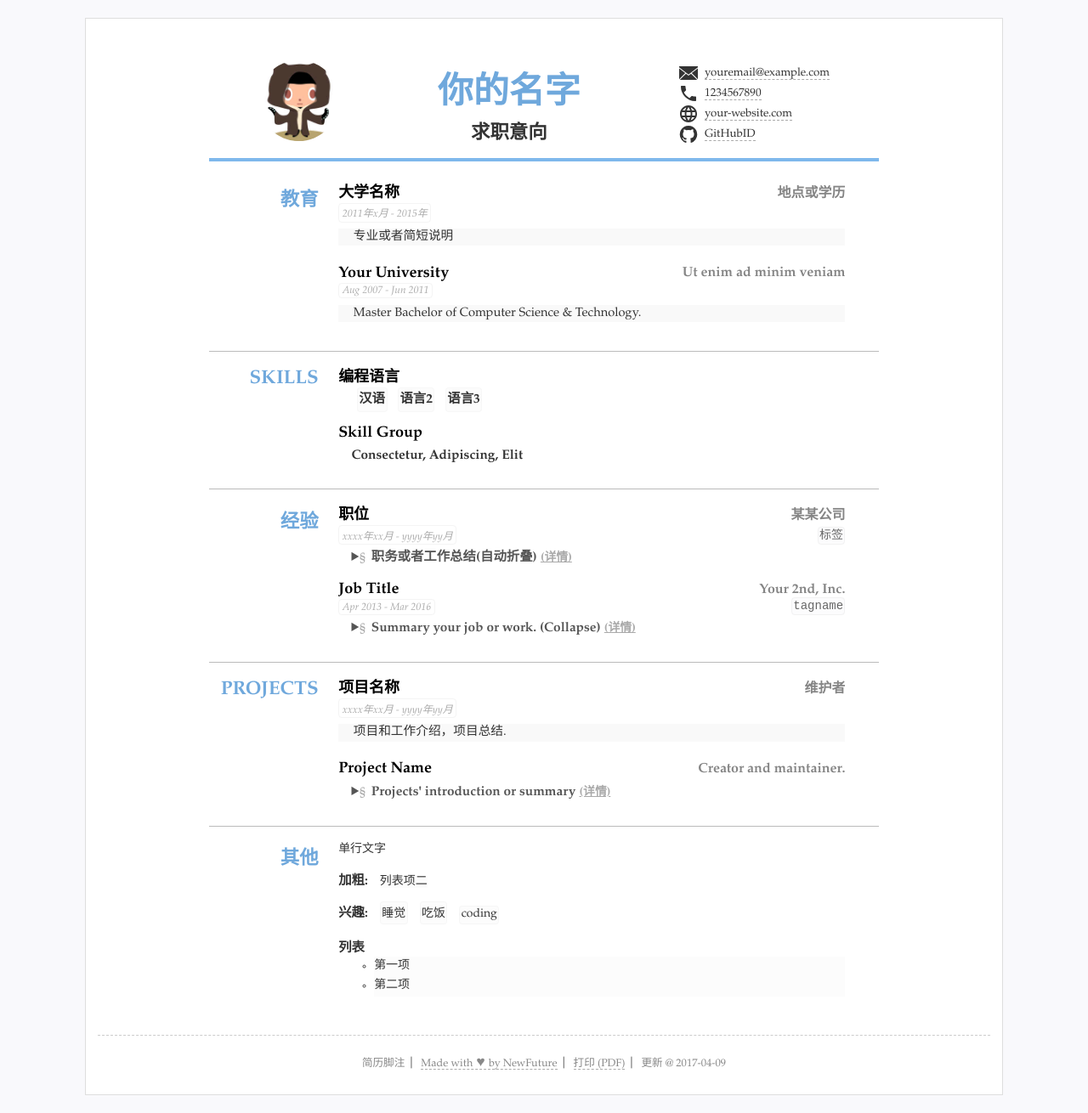
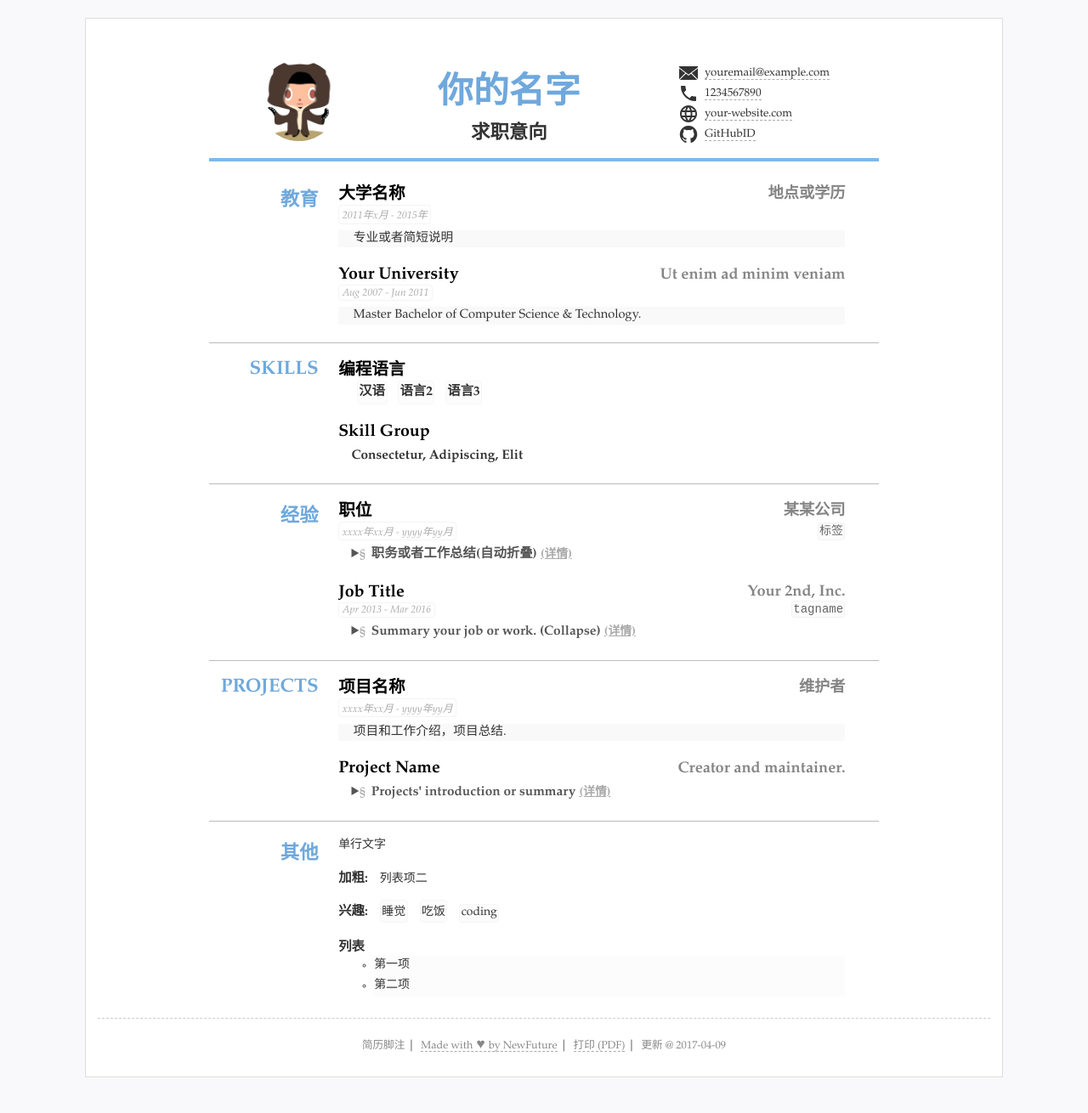
Before and after one commit to NewFuture/CV, a Jekyll site: the page built from index.html, in a window 1280 px wide. Shown: the whole page at 85% size. Built offline with Jekyll 4.4.1, drawn with Linux system fonts in a browser that asks for light colours; after the commit the page ends 1289 px from its top, so only the background shows below that.

Commit message:
打印自适应

```diff
--- a/_sass/ie.scss
+++ b/_sass/ie.scss
@@ -51,6 +51,15 @@
 
 h2 {
     *margin-top: 1em;
+}
+
+.head {
+    .title {
+        *font-size: 18px;
+    }
+    .sub {
+        *font-size: 15px;
+    }
 }
 
 
@@ -113,9 +122,9 @@
 .head,
 .info {
     text-align: justify; // /* IE special */
-    font-size: 0; // width: 99%;
     -ms-text-justify: distribute-all-lines;
     text-justify: distribute-all-lines;
+    *font-size: 0;
 }
 
 .head .title,
--- a/_sass/print.scss
+++ b/_sass/print.scss
@@ -4,14 +4,15 @@
 */
 
 @media print {
+    /*页面设置*/
     @page {
         /* auto is the initial value */
         size: auto;
-        margin: 2cm .8cm 1.2cm; // this affects the margin in
+        margin: 2cm .8cm; // this affects the margin in
     }
     @page :first {
         //首页
-        margin-top: 6mm;
+        margin-top: 1cm;
     }
     @page :blank {
         display: none;
@@ -35,28 +36,6 @@
     main {
         width: 90%;
     }
-    section {
-        display: flex;
-    }
-    /*color*/
-    .block .sub,
-    .info .time,
-    .info code {
-        color: #222;
-    }
-    summary {
-        color: #111 !important;
-    }
-    .name {
-        color: #000;
-    } //font
-    h3 {
-        font-size: 16px !important;
-    }
-    .head .sub {
-        font-weight: 600;
-        font-size: 14px;
-    }
     /*链接*/
     a,
     a:visited {
@@ -66,38 +45,52 @@
     h3 a {
         text-decoration: none;
     }
+    /*头像*/
     .avatar {
         //头像
         max-width: 30%;
         img {
             border-radius: 1%;
         }
-    } //内容
+    }
+    /*color*/
+    .block .sub,
+    .info .time,
+    .info code {
+        color: #222;
+    }
+    .name {
+        color: #000;
+    }
+    section {
+        display: flex;
+    }
+    .block:not(:first-child) {
+        padding-top: .3em;
+    }
+    /**/
+    .head .sub {
+        font-weight: 600;
+        font-size: 14px;
+    }
     summary {
+        color: #111 !important;
         &::after {
             display: none;
         }
-    } // p,
-    // h2,
-    // h3 {
-    //     orphans: 3;
-    //     widows: 3;
-    // }
+    }
+    .other li:last-child {
+        margin-bottom: 0;
+    }
     /*分页设置*/
     img,
-    .block,
+    article,
     ul,
     li,
     p,
-    span,
+    .detail,
     footer {
         page-break-inside: avoid;
-    }
-    h2,
-    h3,
-    h4,
-    header {
-        page-break-after: avoid;
     } //隐藏脚注
     footer {
         color: #999;
@@ -118,7 +111,4 @@
             }
         }
     }
-    .other li:last-child {
-        margin-bottom: 0;
-    }
 }
--- a/_sass/resume.scss
+++ b/_sass/resume.scss
@@ -182,8 +182,9 @@
 
 .block {
     margin: 1em 0;
-    overflow: hidden;
-    zoom: 1;
+    &:not(:first-child) {
+        padding-top: .5em;
+    }
     .summary {
         font-size: 1.1em;
         margin: .3em 0 0 1em;
@@ -213,7 +214,7 @@
 .head {
     .title {
         margin: 0;
-        font-size: 18px;
+        font-size: 1.4em;
         font-weight: 800; // margin: 0;
         color: black;
         a {
@@ -222,7 +223,7 @@
     }
     .sub {
         margin: 0;
-        font-size: 16px;
+        font-size: 1.3em;
         color: #858585;
         text-align: right;
         font-weight: 700;
@@ -285,8 +286,9 @@
 // 其他others
 .other {
     .block {
-        // margin-bottom: .6em;
         list-style: none;
+        margin-bottom: 0;
+        padding-top: .1em;
     }
     .name {
         font-weight: 700;
```
